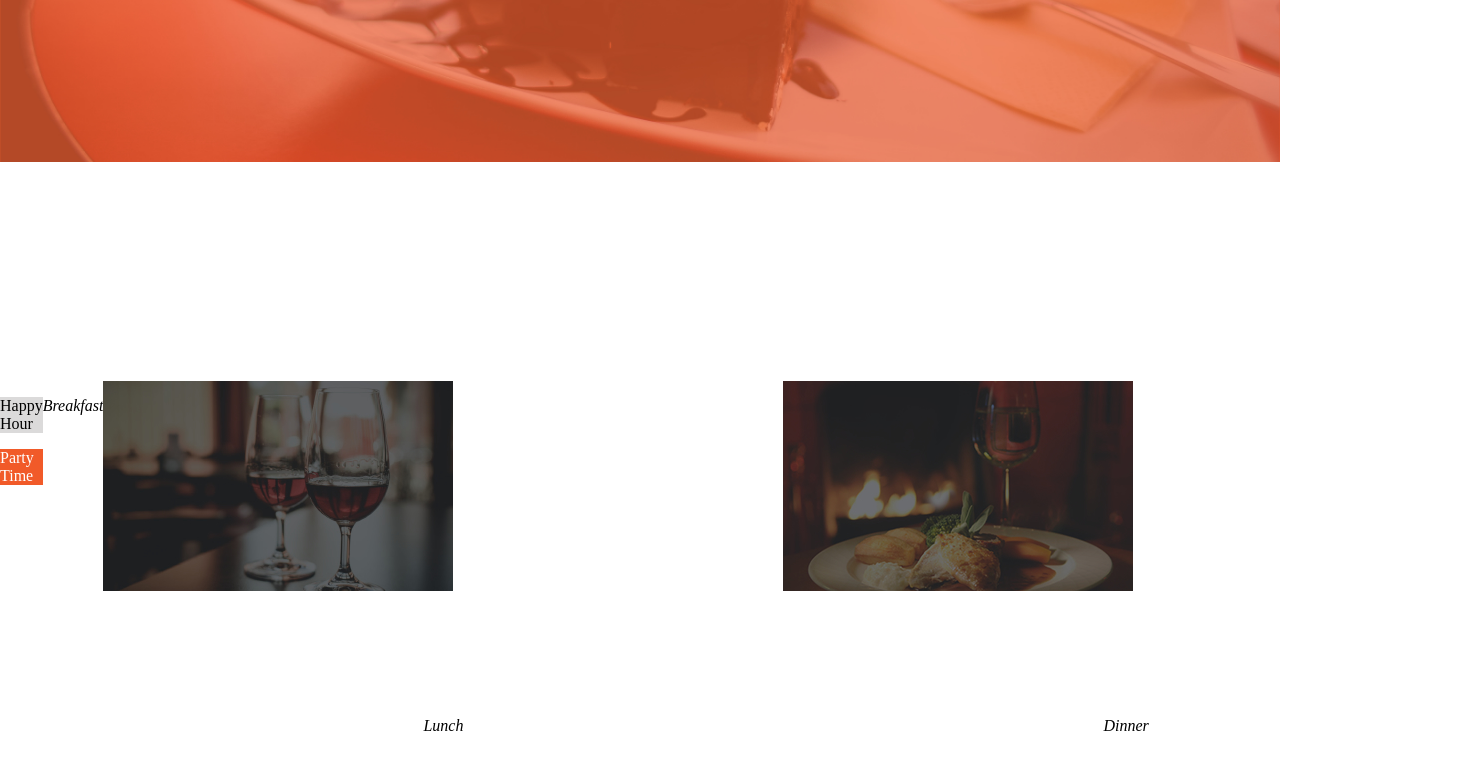
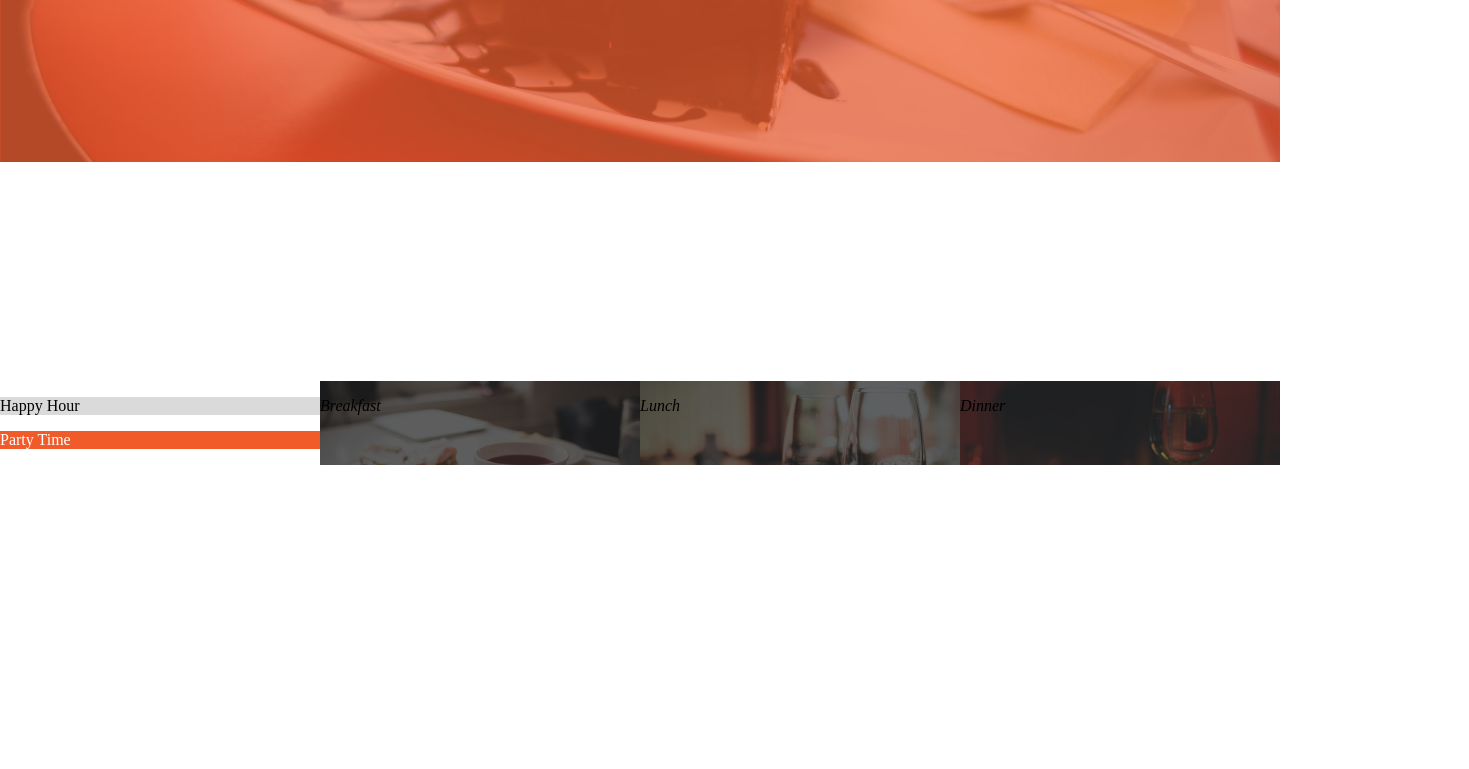
Before and after one commit to AugustineKadima/Anita-s-Kitchen, a plain HTML site: page index.html in a window 1280 px wide. Shown: the part 419-1188 px from the top of the page, 1469 px wide, since content can reach past the window. After the commit the page ends 884 px from the top, so only its background shows below. Drawn offline with Linux system fonts and the light colour scheme.

Commit message:
Applied css on the foodtop images to align them in a rowwith equal attention on all of them

```diff
--- a/styles.css
+++ b/styles.css
@@ -23,7 +23,6 @@ body{
     display: flex;
     justify-content: center;
     align-items: center;
-
 }
 
 
@@ -51,21 +50,25 @@ body{
     color: white;
 }
 
-.breakFast{
+.breakfast{
     background-image: url("IMAGES/foodtop/breakfast.jpg");
     background-size: auto;
     background-repeat: no-repeat;
-    padding: 20em;
-    display: flex;
-    justify-content: center;
-    align-content: center;
+    width: 25%;
+
+}
+
+.specialTimes{
+    width: 25%;
 }
 
 .lunch{
+    background-image: url("IMAGES/foodtop/lunch.jpg");
     background-size: auto;
     background-repeat: no-repeat;
-    padding: 20em;
-    background-image: url("IMAGES/foodtop/lunch.jpg");
+    width: 25%;
+
+
 }
 
 .dinner{
@@ -73,14 +76,13 @@ body{
     background-image: url("IMAGES/foodtop/dinner.jpg");
     background-size: auto;
     background-repeat: no-repeat;
-    padding: 20em;
+    width: 25%;
+
 }
 
 .subContainer{
-    position: absolute;
     margin: 0px;
     padding: 0px;
     display: flex;
-    justify-content: space-evenly;
-
+    width: 100%;
 }
```
